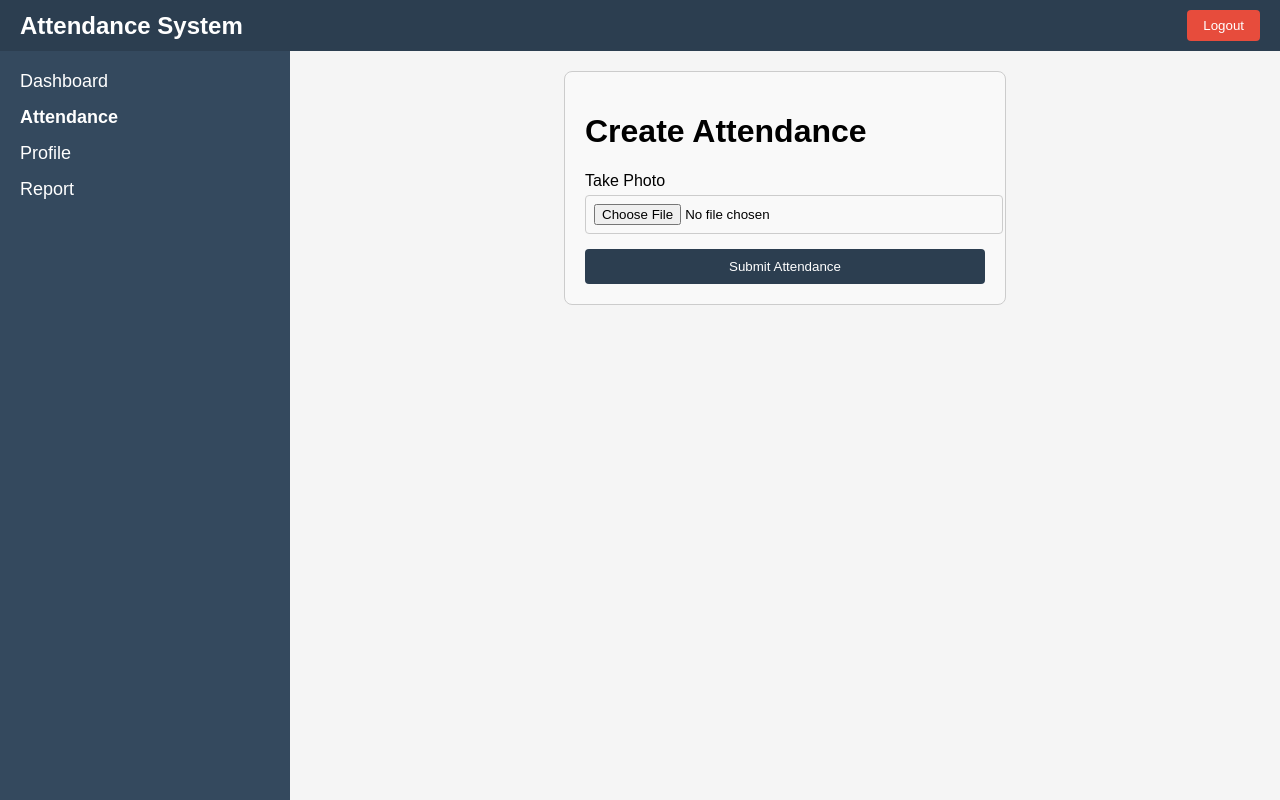
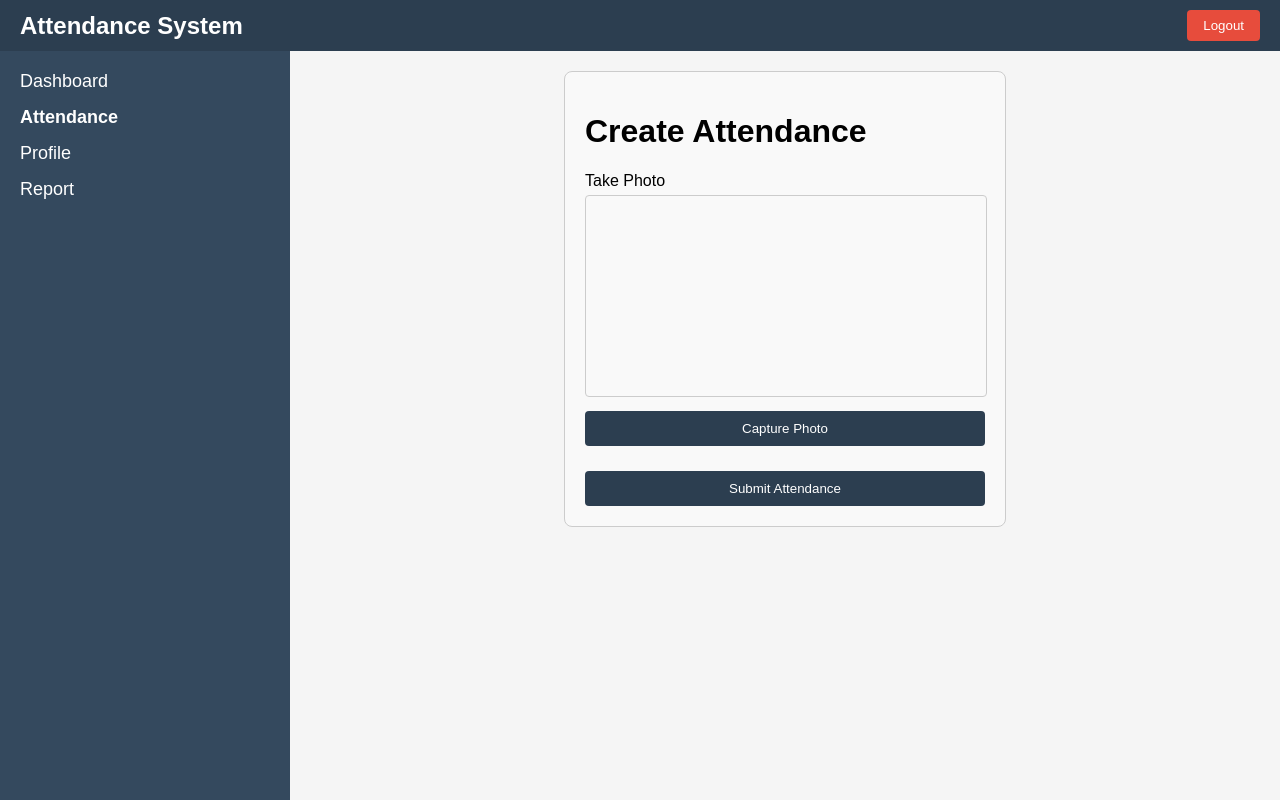
Before and after one commit to emkr-13/frontend-attendance, a Vue app: page /attendance in a window 1280 px wide. Built offline with nearby package versions, Linux system fonts and the light colour scheme; no server answers; sample sign-in values are in the browser's storage.

Commit message:
update bisa capture

```diff
--- a/src/views/AttendanceView.vue
+++ b/src/views/AttendanceView.vue
@@ -4,13 +4,14 @@
     <form @submit.prevent="handleSubmit">
       <div class="form-group">
         <label for="photo">Take Photo</label>
-        <input
-          type="file"
-          id="photo"
-          @change="onFileChange"
-          accept="image/*"
-          capture="environment"
-        />
+        <!-- Video untuk menampilkan feed kamera -->
+        <video ref="video" autoplay playsinline class="camera-feed"></video>
+        <!-- Tombol untuk mengambil foto -->
+        <button type="button" @click="capturePhoto">Capture Photo</button>
+        <!-- Canvas untuk menangkap foto -->
+        <canvas ref="canvas" style="display: none;"></canvas>
+        <!-- Pratinjau foto yang diambil -->
+        <img v-if="photo" :src="photo" alt="Captured Photo" class="photo-preview" />
       </div>
       <button type="submit">Submit Attendance</button>
     </form>
@@ -19,17 +20,38 @@
 </template>
 
 <script setup>
-import { ref } from "vue";
+import { ref, onMounted, onUnmounted } from "vue";
 import { useAttendanceStore } from "../stores/attendance.store";
 
-const photo = ref(null);
+const video = ref(null); // Referensi ke elemen <video>
+const canvas = ref(null); // Referensi ke elemen <canvas>
+const photo = ref(null); // Untuk menyimpan foto yang diambil
 const error = ref("");
 const attendanceStore = useAttendanceStore();
 
-const onFileChange = (e) => {
-  photo.value = e.target.files[0];
+// Fungsi untuk mengakses kamera
+const startCamera = async () => {
+  try {
+    const stream = await navigator.mediaDevices.getUserMedia({ video: true });
+    video.value.srcObject = stream;
+  } catch (err) {
+    error.value = "Failed to access camera. Please ensure you have granted camera permissions.";
+    console.error("Camera error:", err);
+  }
 };
 
+// Fungsi untuk mengambil foto
+const capturePhoto = () => {
+  const context = canvas.value.getContext("2d");
+  canvas.value.width = video.value.videoWidth;
+  canvas.value.height = video.value.videoHeight;
+  context.drawImage(video.value, 0, 0, canvas.value.width, canvas.value.height);
+
+  // Konversi canvas ke data URL (format gambar)
+  photo.value = canvas.value.toDataURL("image/png");
+};
+
+// Fungsi untuk menangani submit
 const handleSubmit = async () => {
   if (!photo.value) {
     error.value = "Please take a photo.";
@@ -38,7 +60,9 @@ const handleSubmit = async () => {
 
   try {
     const formData = new FormData();
-    formData.append("photo", photo.value);
+    // Konversi data URL ke Blob
+    const blob = await fetch(photo.value).then((res) => res.blob());
+    formData.append("photo", blob, "photo.png"); // Tambahkan foto ke FormData
     formData.append("location", await attendanceStore.getCurrentLocation());
     formData.append("ipAddress", await attendanceStore.getIpAddress());
 
@@ -48,6 +72,19 @@ const handleSubmit = async () => {
     error.value = "Failed to submit attendance.";
   }
 };
+
+// Mulai kamera saat komponen dimount
+onMounted(() => {
+  startCamera();
+});
+
+// Hentikan kamera saat komponen di-unmount
+onUnmounted(() => {
+  if (video.value && video.value.srcObject) {
+    const tracks = video.value.srcObject.getTracks();
+    tracks.forEach((track) => track.stop());
+  }
+});
 </script>
 
 <style scoped>
@@ -69,9 +106,8 @@ label {
   margin-bottom: 5px;
 }
 
-input {
+.camera-feed {
   width: 100%;
-  padding: 8px;
   border: 1px solid #ccc;
   border-radius: 4px;
 }
@@ -84,10 +120,19 @@ button {
   border: none;
   border-radius: 4px;
   cursor: pointer;
+  margin-top: 10px;
 }
 
 button:hover {
   background-color: #34495e;
+}
+
+.photo-preview {
+  display: block;
+  max-width: 100%;
+  margin-top: 10px;
+  border: 1px solid #ccc;
+  border-radius: 4px;
 }
 
 .error-message {
```
